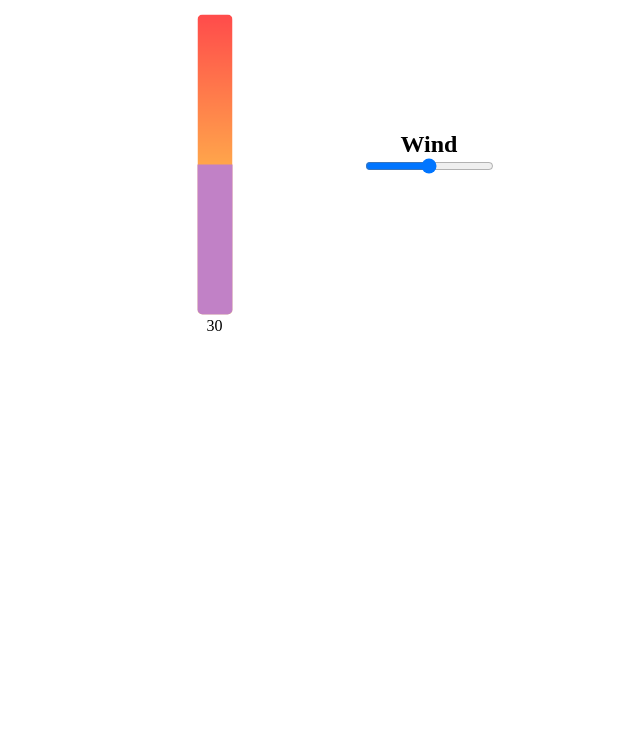
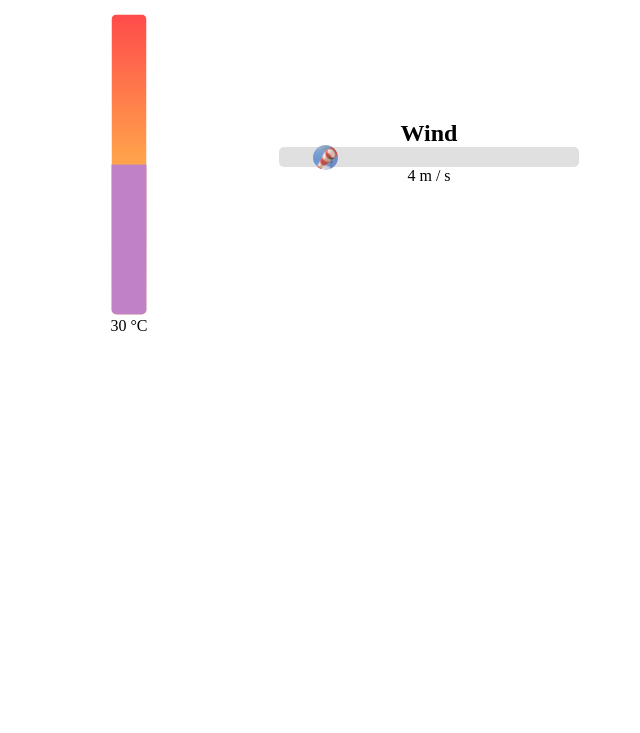
Before and after one commit to DianaVallverdu-NUA/BSC1a-live_data, a plain HTML site: page index.html in a window 1280 px wide. Shown: the part 67-800 px from the top of the page, without its empty margins (361-1001 px from the left). Drawn offline with Linux system fonts and the light colour scheme.

Commit message:
add wind slider

```diff
--- a/index.html
+++ b/index.html
@@ -22,12 +22,19 @@
             class="vertical-slider"
           />
           </div>
+          <p>
           <span id="temperature-value">30</span>
+          <span>°C</span>
+        </p>
         </div>
 
         <div class="container flex-column">
           <h2>Wind</h2>
-          <input type="range" />
+          <input id="wind-slider" type="range" min="0" max="32" step="0.1" />
+          <p>
+            <span id="wind-value"></span>
+            <span>m / s</span>
+          </p>
         </div>
       </div>
     </div>
--- a/js/script.js
+++ b/js/script.js
@@ -1,9 +1,19 @@
+//temperature
 const temperatureSlider = document.getElementById("temperature-slider");
 const temperatureValue = document.getElementById("temperature-value");
+
+//wind
+const windSlider = document.getElementById("wind-slider");
+const windValue = document.getElementById("wind-value");
 
 function setTemperature(current) {
   temperatureSlider.value = current.temperature;
   temperatureValue.innerHTML = current.temperature;
+}
+
+function setWind(current) {
+  windSlider.value = current.wind_speed;
+  windValue.innerHTML = current.wind_speed;
 }
 
 async function fetchData() {
@@ -13,6 +23,7 @@ async function fetchData() {
     );
     const json = await response.json();
     setTemperature(json.current);
+    setWind(json.current);
   } catch (error) {
     console.error(error);
   }
--- a/styles/style.css
+++ b/styles/style.css
@@ -57,3 +57,43 @@
 #temperature-slider {
   background-image: linear-gradient(to right, yellow, red);
 }
+
+#wind-slider {
+  -webkit-appearance: none;
+  width: 100%;
+  height: 20px;
+  border-radius: 5px;
+  background: #d3d3d3;
+  outline: none;
+  opacity: 0.7;
+  -webkit-transition: .2s;
+  transition: opacity .2s;
+  width: 300px;
+}
+#wind-slider:hover {
+  opacity: 1;
+}
+
+#wind-slider::-webkit-slider-thumb {
+  -webkit-appearance: none;
+  appearance: none;
+  width: 25px;
+  height: 25px;
+  border: 0;
+  background-size: 25px;
+  background-image: url('../assets/images/wind.jpg');
+  background-color: rgb(0, 234, 255);
+  border-radius: 25px;
+  cursor: pointer;
+}
+
+#wind-slider::-moz-range-thumb {
+  width: 35px;
+  height: 30px;
+  border: 0;
+  background-size: 35px;
+  background-image: url('../assets/images/wind.jpg');
+  background-color: rgb(0, 234, 255);
+  border-radius: 25px;
+  cursor: pointer;
+}
```
Also changed, not shown: assets/images/image.png (added), assets/images/wind.jpg (added).
